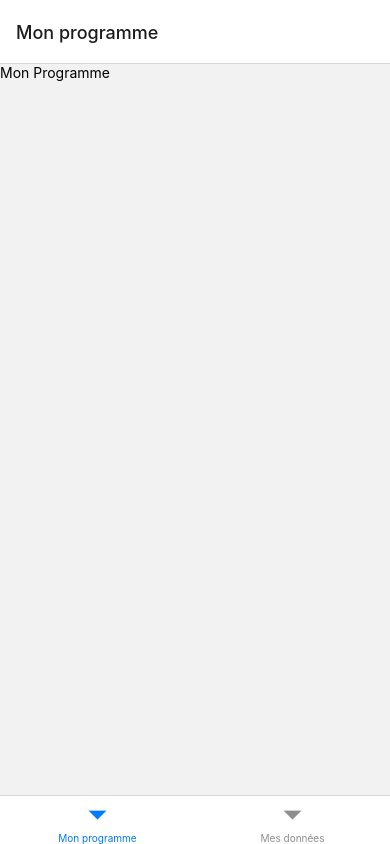
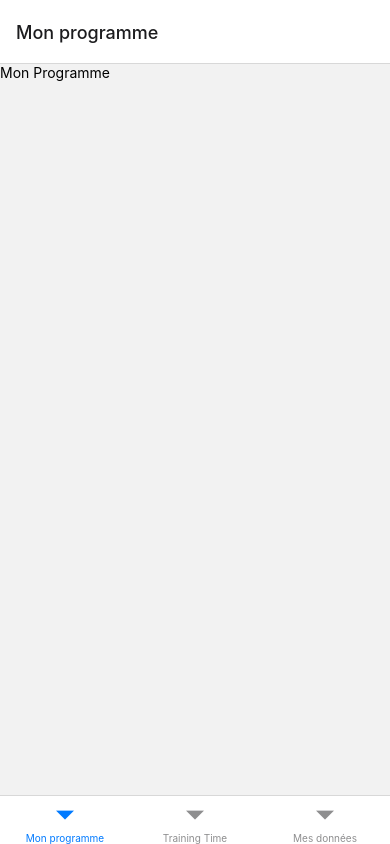
Before and after one commit to utheveny/gymtracker, a React Native app: screen / in a window 390 px wide. Built offline with nearby package versions, Linux system fonts and the light colour scheme.

Commit message:
✨ Add Training Screen

```diff
--- a/App.tsx
+++ b/App.tsx
@@ -4,6 +4,7 @@ import { StyleSheet, Text, View } from 'react-native';
 import { createBottomTabNavigator } from '@react-navigation/bottom-tabs';
 import MyTrainingScreen from './MyTrainingScreen';
 import MyDatasScreen from './MyDatasScreen';
+import TrainingTimeScreen from './TrainingTimeScreen';
 import { NavigationContainer } from '@react-navigation/native';
 
 const Tab = createBottomTabNavigator();
@@ -14,6 +15,7 @@ export default function App() {
       <View style={styles.container}>
         <Tab.Navigator>
           <Tab.Screen name="Mon programme" component={MyTrainingScreen} />
+          <Tab.Screen name="Training Time" component={TrainingTimeScreen} />
           <Tab.Screen name="Mes données" component={MyDatasScreen} />
         </Tab.Navigator>
         <StatusBar style="auto" />
--- /dev/null
+++ b/TrainingTimeScreen.tsx
@@ -0,0 +1,10 @@
+import React from 'react';
+import { View, Text } from 'react-native';
+
+export default function TrainingTimeScreen() {
+  return (
+    <View>
+      <Text>Training Time!</Text>
+    </View>
+  );
+};
```
